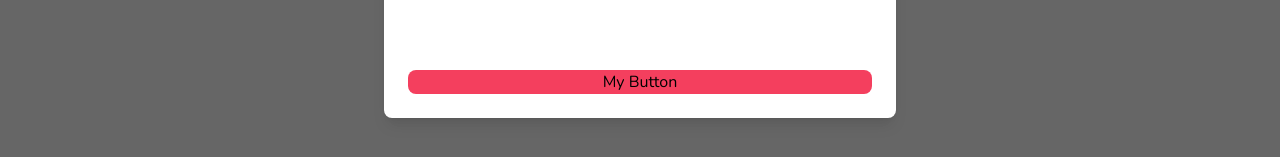
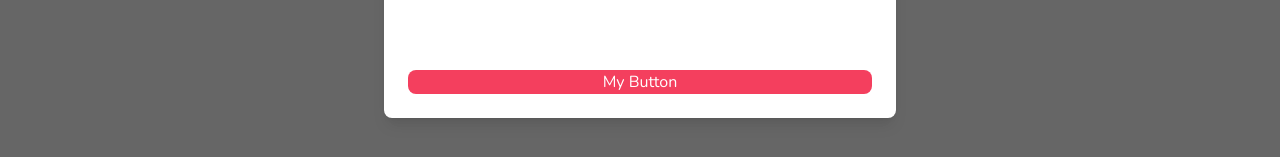
Before and after one commit to IT21239298/Airbnb--Next.Js-, a Next.js app in the folder airbnb/: page / in a window 1280 px wide. Shown: the part 367-524 px from the top of the page. Built offline with nearby package versions, Linux system fonts and the light colour scheme.

Commit message:
text color

```diff
--- a/airbnb/app/components/Button.tsx
+++ b/airbnb/app/components/Button.tsx
@@ -29,7 +29,7 @@ const Button: React.FC<ButtonProps> = ({
   w-full
   ${outline ? "bg-white " : "bg-rose-500"}
   ${outline ? "border-black " : "border-rose-500"}
-  ${outline ? "bg-white " : "bg-rose-500"}
+  ${outline ? "text-black " : "text-white"}
 
 
   `}
```
